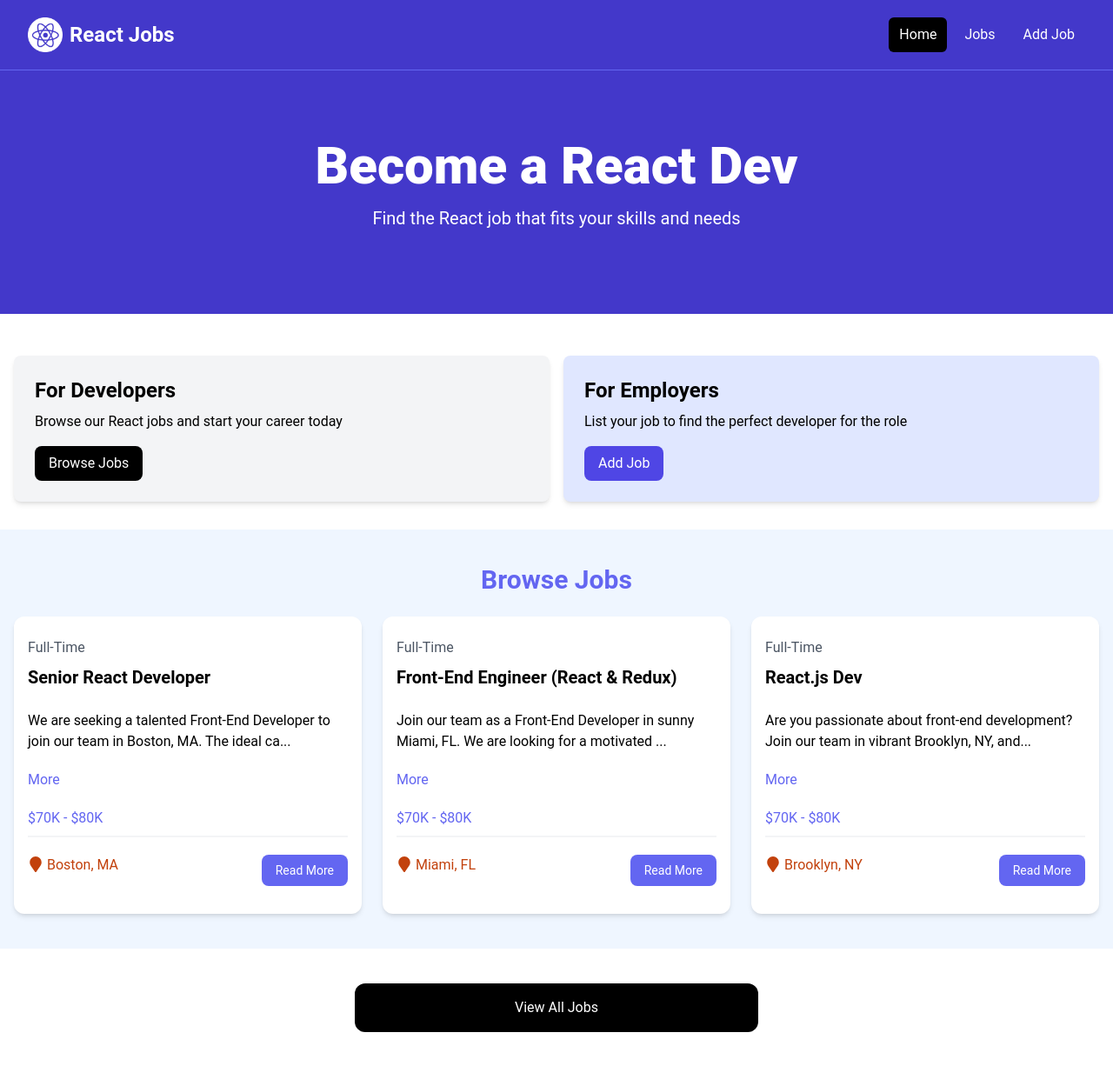
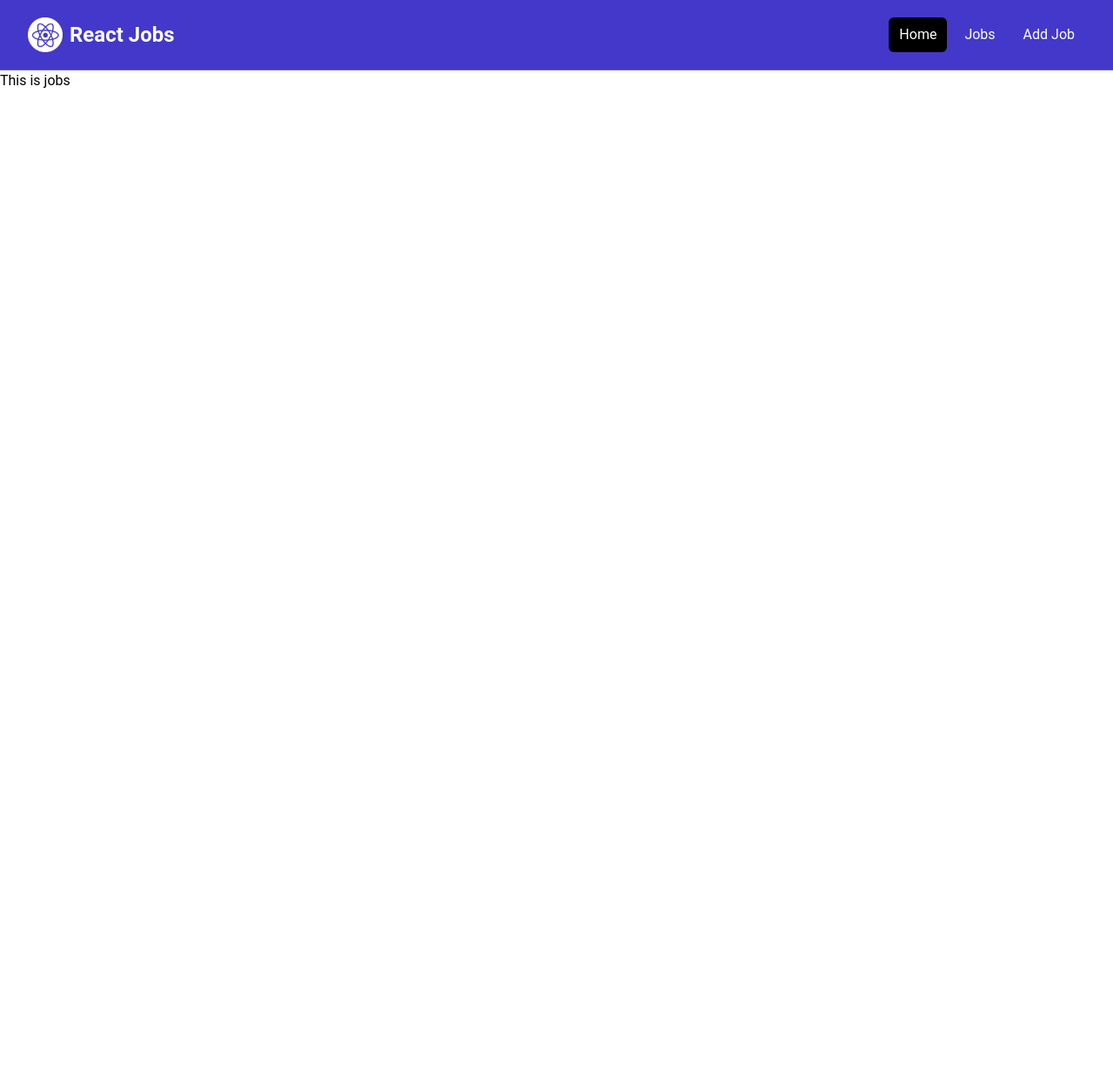
Before and after one commit to nayan-em/Job-Listing, a React (Vite) app: page /jobs in a window 1280 px wide. Shown: the whole page at 87% size. After the commit the page ends 800 px from the top, so only its background shows below. Built offline with nearby package versions, Linux system fonts and the light colour scheme.

Commit message:
Add react-router with pages and layouts

```diff
--- a/src/App.jsx
+++ b/src/App.jsx
@@ -1,19 +1,24 @@
-import Navbar from "./components/Navbar";
-import Hero from "./components/Hero";
-import HomeCards from "./components/HomeCards";
-import JobListing from "./components/JobListing";
-import ViewAllJobs from "./components/ViewAllJobs";
+import {
+  Route,
+  createBrowserRouter,
+  createRoutesFromElements,
+  RouterProvider,
+} from "react-router-dom";
+import MainLayout from "./layouts/MainLayout";
+import HomePage from "./pages/HomePage";
+import JobsPage from "./pages/JobsPage";
+
+const router = createBrowserRouter(
+  createRoutesFromElements(
+    <Route path="/" element={<MainLayout />} >
+      <Route index element={<HomePage />} />
+      <Route path="/jobs" element={<JobsPage />} />
+    </Route>
+  )
+);
 
 const App = () => {
-  return (
-    <>
-      <Navbar />
-      <Hero />
-      <HomeCards />
-      <JobListing />
-      <ViewAllJobs />
-    </>
-  );
+  return <RouterProvider router={router} />;
 };
 
 export default App;
--- a/src/components/Card.jsx
+++ b/src/components/Card.jsx
@@ -3,7 +3,7 @@ import React from 'react'
 const Card = ({ children, bg = 'bg-gray-100' }) => {
   return (
     <>
-        <div class={`${bg} p-6 rounded-lg shadow-md`}>
+        <div className={`${bg} p-6 rounded-lg shadow-md`}>
             {children}
         </div>
     </>
--- a/src/components/Hero.jsx
+++ b/src/components/Hero.jsx
@@ -1,25 +1,18 @@
-
 const Hero = () => {
   return (
-    <div>
-      <section class="bg-indigo-700 py-20 mb-4">
-      <div
-        class="max-w-7xl mx-auto px-4 sm:px-6 lg:px-8 flex flex-col items-center"
-      >
-        <div class="text-center">
-          <h1
-            class="text-4xl font-extrabold text-white sm:text-5xl md:text-6xl"
-          >
+    <section className="bg-indigo-700 py-20 mb-4">
+      <div className="max-w-7xl mx-auto px-4 sm:px-6 lg:px-8 flex flex-col items-center">
+        <div className="text-center">
+          <h1 className="text-4xl font-extrabold text-white sm:text-5xl md:text-6xl">
             Become a React Dev
           </h1>
-          <p class="my-4 text-xl text-white">
+          <p className="my-4 text-xl text-white">
             Find the React job that fits your skills and needs
           </p>
         </div>
       </div>
     </section>
-    </div>
-  )
-}
+  );
+};
 
-export default Hero
+export default Hero;
--- a/src/components/HomeCards.jsx
+++ b/src/components/HomeCards.jsx
@@ -1,33 +1,34 @@
+import { Link } from "react-router-dom";
 import Card from "./Card";
 
 const HomeCards = () => {
   return (
-    <section class="py-4">
-      <div class="container-xl lg:container m-auto">
-        <div class="grid grid-cols-1 md:grid-cols-2 gap-4 p-4 rounded-lg">
+    <section className="py-4">
+      <div className="container-xl lg:container m-auto">
+        <div className="grid grid-cols-1 md:grid-cols-2 gap-4 p-4 rounded-lg">
           <Card bg="bg-gray-100">
-            <h2 class="text-2xl font-bold">For Developers</h2>
-            <p class="mt-2 mb-4">
+            <h2 className="text-2xl font-bold">For Developers</h2>
+            <p className="mt-2 mb-4">
               Browse our React jobs and start your career today
             </p>
-            <a
-              href="/jobs.html"
-              class="inline-block bg-black text-white rounded-lg px-4 py-2 hover:bg-gray-700"
+            <Link
+              to="/jobs"
+              className="inline-block bg-black text-white rounded-lg px-4 py-2 hover:bg-gray-700"
             >
               Browse Jobs
-            </a>
+            </Link>
           </Card>
           <Card bg="bg-indigo-100">
-            <h2 class="text-2xl font-bold">For Employers</h2>
-            <p class="mt-2 mb-4">
+            <h2 className="text-2xl font-bold">For Employers</h2>
+            <p className="mt-2 mb-4">
               List your job to find the perfect developer for the role
             </p>
-            <a
-              href="/add-job.html"
-              class="inline-block bg-indigo-600 text-white rounded-lg px-4 py-2 hover:bg-indigo-600"
+            <Link
+              to="/add-job"
+              className="inline-block bg-indigo-600 text-white rounded-lg px-4 py-2 hover:bg-indigo-600"
             >
               Add Job
-            </a>
+            </Link>
           </Card>
         </div>
       </div>
--- a/src/components/Job.jsx
+++ b/src/components/Job.jsx
@@ -1,4 +1,5 @@
 import { useState } from "react";
+import { Link } from "react-router-dom";
 import { FaMapMarker } from 'react-icons/fa'
 
 const Job = ({ id, job }) => {
@@ -7,35 +8,35 @@ const Job = ({ id, job }) => {
   if(!showFullDesc) desc = desc.substring(0, 90) + '...';
 
   return (
-    <div class="bg-white rounded-xl shadow-md relative">
-      <div class="p-4">
-        <div class="mb-6">
-          <div class="text-gray-600 my-2">{job.type}</div>
-          <h3 class="text-xl font-bold">{job.title}</h3>
+    <div className="bg-white rounded-xl shadow-md relative">
+      <div className="p-4">
+        <div className="mb-6">
+          <div className="text-gray-600 my-2">{job.type}</div>
+          <h3 className="text-xl font-bold">{job.title}</h3>
         </div>
 
-        <div class="mb-5">{showFullDesc ? job.description : desc}</div>
+        <div className="mb-5">{showFullDesc ? job.description : desc}</div>
 
         <button onClick={() => setShowFullDesc((prevState) => !prevState) } className="text-indigo-500 mb-5 hover:text-indigo-600">
           {showFullDesc ? "Less" : "More"}
         </button>
 
-        <h3 class="text-indigo-500 mb-2">{job.salary}</h3>
+        <h3 className="text-indigo-500 mb-2">{job.salary}</h3>
 
-        <div class="border border-gray-100 mb-5"></div>
+        <div className="border border-gray-100 mb-5"></div>
 
-        <div class="flex flex-col lg:flex-row justify-between mb-4">
-          <div class="text-orange-700 mb-3">
+        <div className="flex flex-col lg:flex-row justify-between mb-4">
+          <div className="text-orange-700 mb-3">
             <FaMapMarker className="inline text-lg mb-1 mr-1" />
             {job.location}
           </div>
-          <a
-            href={`/job/${job.id}`}
-            class="h-[36px] bg-indigo-500 hover:bg-indigo-600 text-white px-4 py-2 rounded-lg text-center text-sm"
+          <Link
+            to={`/job/${job.id}`}
+            className="h-[36px] bg-indigo-500 hover:bg-indigo-600 text-white px-4 py-2 rounded-lg text-center text-sm"
           >
             {" "}
             Read More
-          </a>
+          </Link>
         </div>
       </div>
     </div>
--- a/src/components/JobListing.jsx
+++ b/src/components/JobListing.jsx
@@ -5,12 +5,12 @@ const JobListing = () => {
   const recentJobs = jobs.slice(0, 3);
 
   return (
-    <section class="bg-blue-50 px-4 py-10">
-      <div class="container-xl lg:container m-auto">
-        <h2 class="text-3xl font-bold text-indigo-500 mb-6 text-center">
+    <section className="bg-blue-50 px-4 py-10">
+      <div className="container-xl lg:container m-auto">
+        <h2 className="text-3xl font-bold text-indigo-500 mb-6 text-center">
           Browse Jobs
         </h2>
-        <div class="grid grid-cols-1 md:grid-cols-3 gap-6">
+        <div className="grid grid-cols-1 md:grid-cols-3 gap-6">
           {recentJobs.map((job) => (
             <Job key={job.id} job={job}/>
           ))}
--- a/src/components/Navbar.jsx
+++ b/src/components/Navbar.jsx
@@ -1,48 +1,46 @@
-import logo from '../assets/images/logo.png'
+import { Link } from "react-router-dom";
+import logo from "../assets/images/logo.png";
 
 const Navbar = () => {
   return (
     <nav className="bg-indigo-700 border-b border-indigo-500">
       <div className="mx-auto max-w-7xl px-2 sm:px-6 lg:px-8">
         <div className="flex h-20 items-center justify-between">
-          <div
-            className="flex flex-1 items-center justify-center md:items-stretch md:justify-start"
-          >
+          <div className="flex flex-1 items-center justify-center md:items-stretch md:justify-start">
             {/* <!-- Logo --> */}
-            <a className="flex flex-shrink-0 items-center mr-4" href="/index.html">
-              <img
-                className="h-10 w-auto"
-                src={logo}
-                alt="React Jobs"
-              />
-              <span className="hidden md:block text-white text-2xl font-bold ml-2"
-                >React Jobs</span
-              >
-            </a>
+            <Link
+              className="flex flex-shrink-0 items-center mr-4"
+              to="/"
+            >
+              <img className="h-10 w-auto" src={logo} alt="React Jobs" />
+              <span className="hidden md:block text-white text-2xl font-bold ml-2">
+                React Jobs
+              </span>
+            </Link>
             <div className="md:ml-auto">
               <div className="flex space-x-2">
-                <a
-                  href="/index.html"
+                <Link
+                  to="/"
                   className="text-white bg-black hover:bg-gray-900 hover:text-white rounded-md px-3 py-2"
-                  >Home</a
-                >
-                <a
-                  href="/jobs.html"
+                > Home
+                </Link>
+                <Link
+                  to="/jobs"
                   className="text-white hover:bg-gray-900 hover:text-white rounded-md px-3 py-2"
-                  >Jobs</a
-                >
-                <a
-                  href="/add-job.html"
+                > Jobs
+                </Link>
+                <Link
+                  to="/add-job"
                   className="text-white hover:bg-gray-900 hover:text-white rounded-md px-3 py-2"
-                  >Add Job</a
-                >
+                > Add Job
+                </Link>
               </div>
             </div>
           </div>
         </div>
       </div>
     </nav>
-  )
-}
+  );
+};
 
-export default Navbar
+export default Navbar;
--- a/src/components/ViewAllJobs.jsx
+++ b/src/components/ViewAllJobs.jsx
@@ -1,14 +1,14 @@
-import React from "react";
+import { Link } from "react-router-dom";
 
 const ViewAllJobs = () => {
   return (
-    <section class="m-auto max-w-lg my-10 px-6">
-      <a
-        href="jobs.html"
-        class="block bg-black text-white text-center py-4 px-6 rounded-xl hover:bg-gray-700"
+    <section className="m-auto max-w-lg my-10 px-6">
+      <Link
+        to="/jobs"
+        className="block bg-black text-white text-center py-4 px-6 rounded-xl hover:bg-gray-700"
       >
         View All Jobs
-      </a>
+      </Link>
     </section>
   );
 };
--- /dev/null
+++ b/src/layouts/MainLayout.jsx
@@ -0,0 +1,13 @@
+import { Outlet } from "react-router-dom";
+import Navbar from "../components/Navbar";
+
+const MainLayout = () => {
+  return (
+    <>
+      <Navbar />
+      <Outlet />
+    </>
+  );
+};
+
+export default MainLayout;
--- /dev/null
+++ b/src/pages/AddJobPage.jsx
@@ -0,0 +1,11 @@
+import React from 'react'
+
+const AddJobPage = () => {
+  return (
+    <div>
+
+    </div>
+  )
+}
+
+export default AddJobPage
--- /dev/null
+++ b/src/pages/HomePage.jsx
@@ -0,0 +1,19 @@
+import React from 'react'
+import Hero from '../components/Hero'
+import JobListing from '../components/JobListing'
+import HomeCards from '../components/HomeCards'
+import ViewAllJobs from '../components/ViewAllJobs'
+
+const HomePage = () => {
+  return (
+    <>
+      <Hero />
+      <HomeCards />
+      <JobListing />
+      <ViewAllJobs />
+    </>
+
+  )
+}
+
+export default HomePage
--- /dev/null
+++ b/src/pages/JobsPage.jsx
@@ -0,0 +1,11 @@
+import React from 'react'
+
+const JobsPage = () => {
+  return (
+    <div>
+      This is jobs
+    </div>
+  )
+}
+
+export default JobsPage
```
